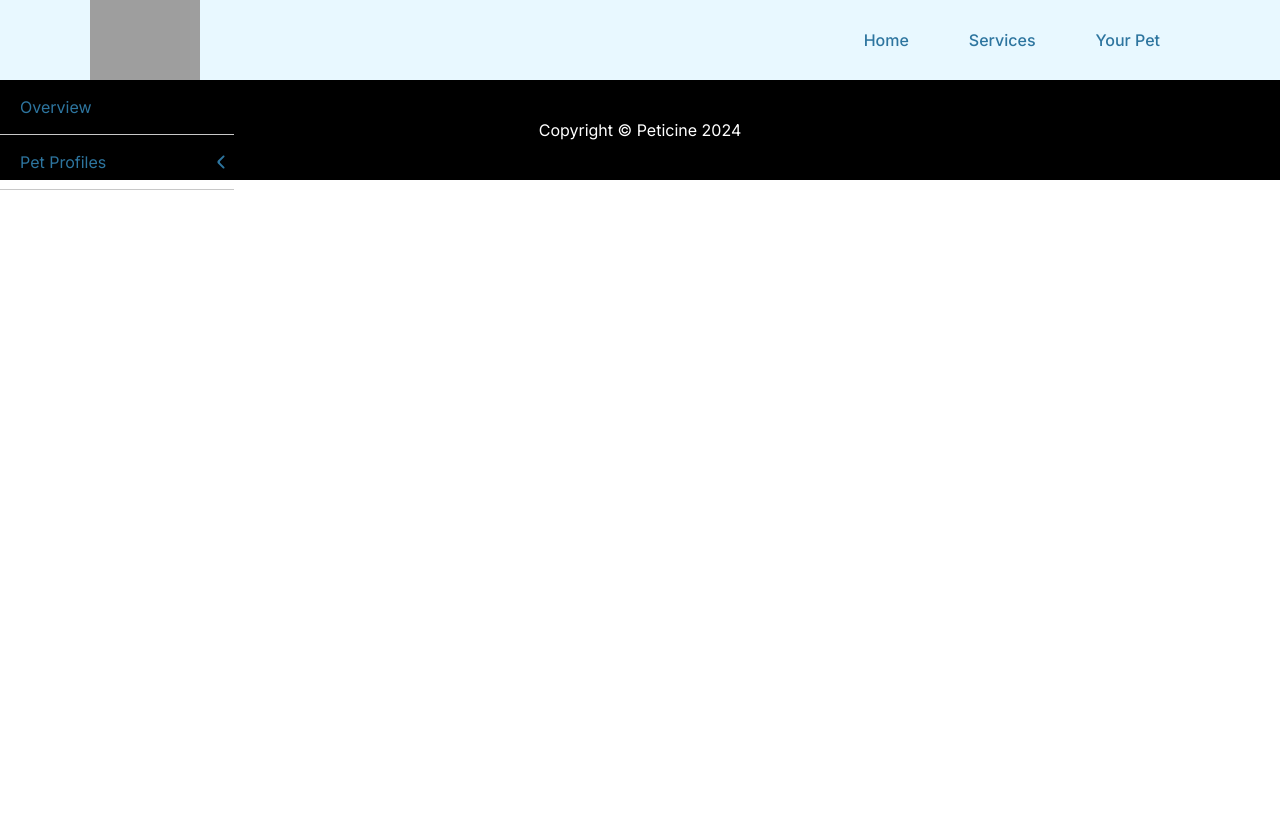
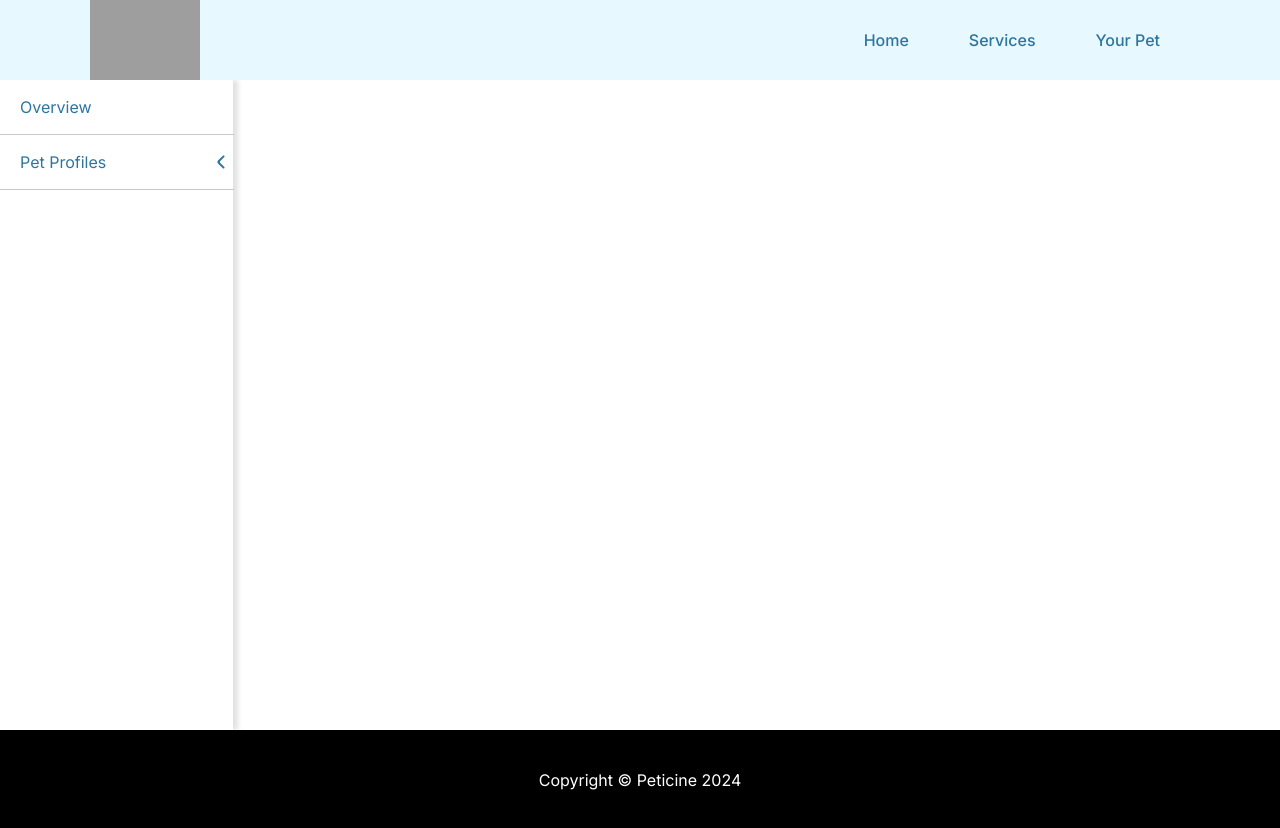
Before and after one commit to Stayer1231/PetHealthCareSystem_Frontend, a React (Vite) app in the folder PetHealthCareSystem/: page /your-pet in a window 1280 px wide. Before the commit the page ends 800 px from the top, so only its background shows below. Built offline with nearby package versions, Linux system fonts and the light colour scheme; grey boxes are pictures that could not be loaded.

Commit message:
update: layout height css

```diff
--- a/PetHealthCareSystem/src/Atomic Components/templates/PetManagementTemplate/PetManagementTemplate.scss
+++ b/PetHealthCareSystem/src/Atomic Components/templates/PetManagementTemplate/PetManagementTemplate.scss
@@ -3,6 +3,7 @@
 	grid-template-columns: 2fr 9fr;
 
 	.main-information-container {
+		min-height: 650px;
 		width: 100%;
 	}
 }
```
